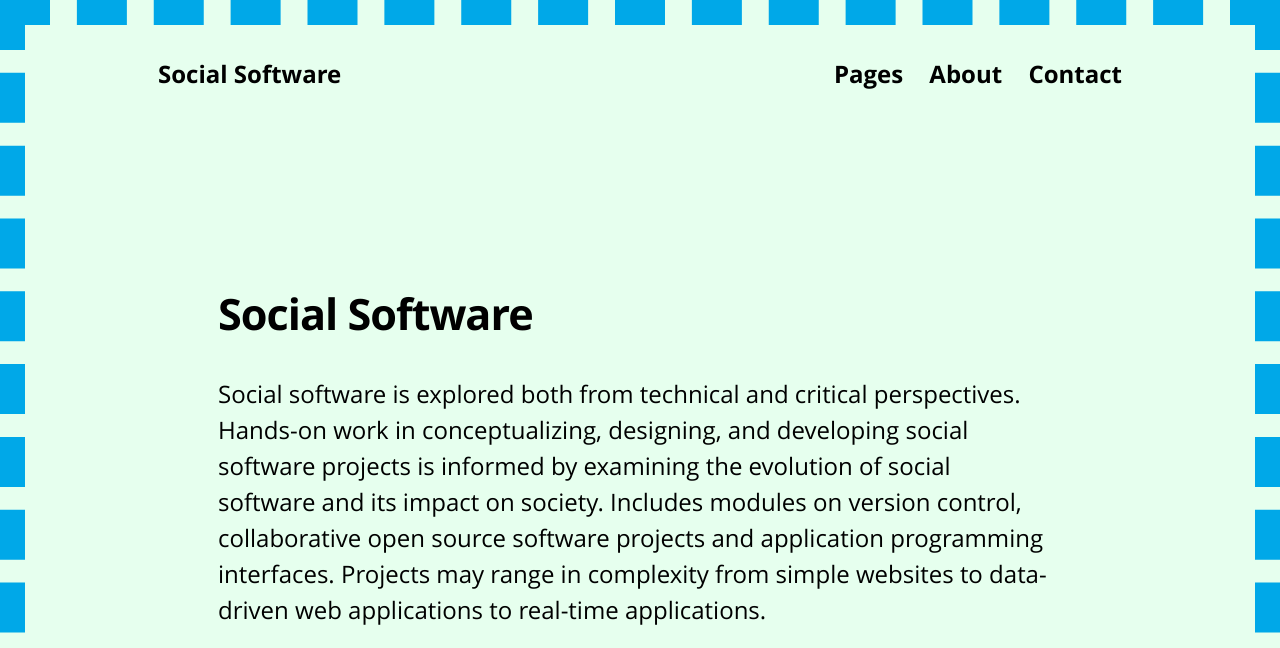
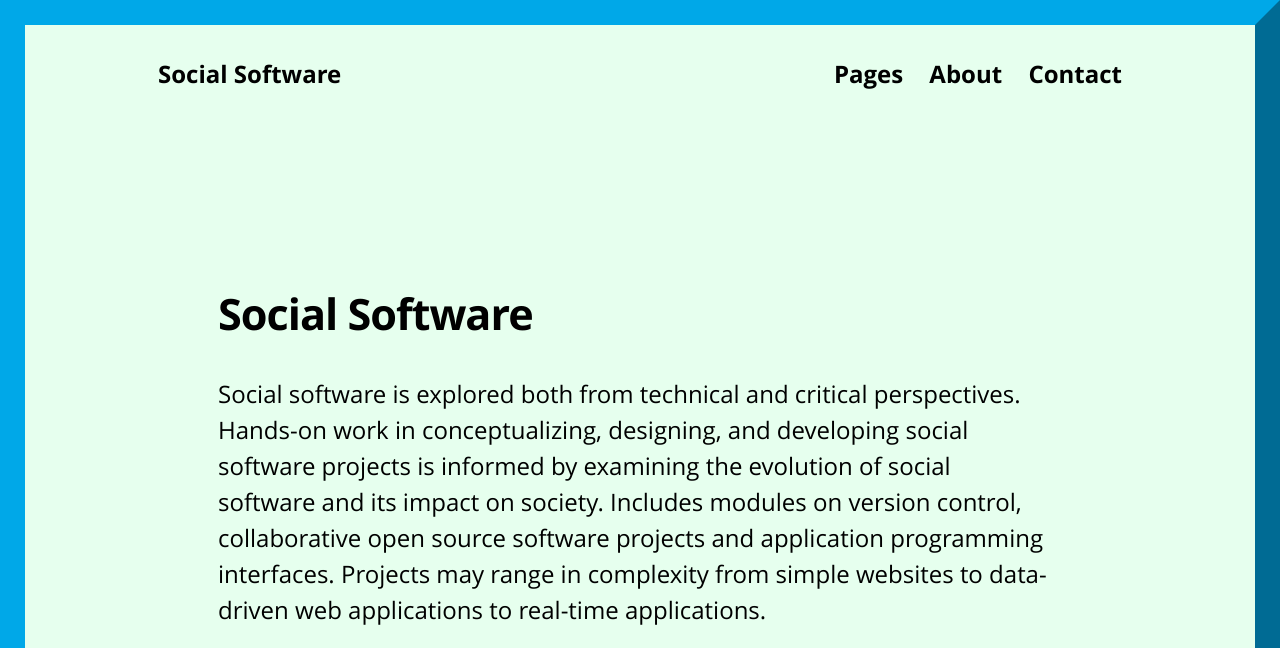
Before and after one commit to lee2sman/social_software_fall2023, a Jekyll site: the page built from index.md, in a window 1280 px wide. Shown: the top 648 px of the page. Built offline with Jekyll 4.4.1, drawn with Linux system fonts in a browser that asks for light colours; nearby versions of some CDN libraries; grey boxes are pictures that could not be loaded.

Commit message:
update theme

```diff
--- a/assets/css/3-sections/_default.sass
+++ b/assets/css/3-sections/_default.sass
@@ -1,5 +1,5 @@
 html
-  border: 25px dashed $border-color
+  border: 25px outset $border-color
   box-sizing: border-box
   min-height: 100vh
 
--- a/assets/css/all.sass
+++ b/assets/css/all.sass
@@ -8,7 +8,7 @@
 //------------------------------------------------
 // Set some colors as sass variables
 
-$accent-color: #43E088
+$accent-color: #8843e0
 $accent: {{ site.data.layout.accent }}
 $accent-light: adjust-hue(saturate(lighten($accent, 11%), 12.6%), 14%)
 $selectionColor: lighten($accent, 30%)
--- a/index.md
+++ b/index.md
@@ -7,7 +7,4 @@ title: Home
 
 Social software is explored both from technical and critical perspectives. Hands-on work in conceptualizing, designing, and developing social software projects is informed by examining the evolution of social software and its impact on society. Includes modules on version control, collaborative open source software projects and application programming interfaces. Projects may range in complexity from simple websites to data-driven web applications to real-time applications.
 
-
-<iframe width="560" height="315" src="https://www.youtube.com/embed/AdUw5RdyZxI" title="YouTube video player" frameborder="0" allow="accelerometer; autoplay; clipboard-write; encrypted-media; gyroscope; picture-in-picture" allowfullscreen></iframe>
-
 {% include footer.html %}
```
